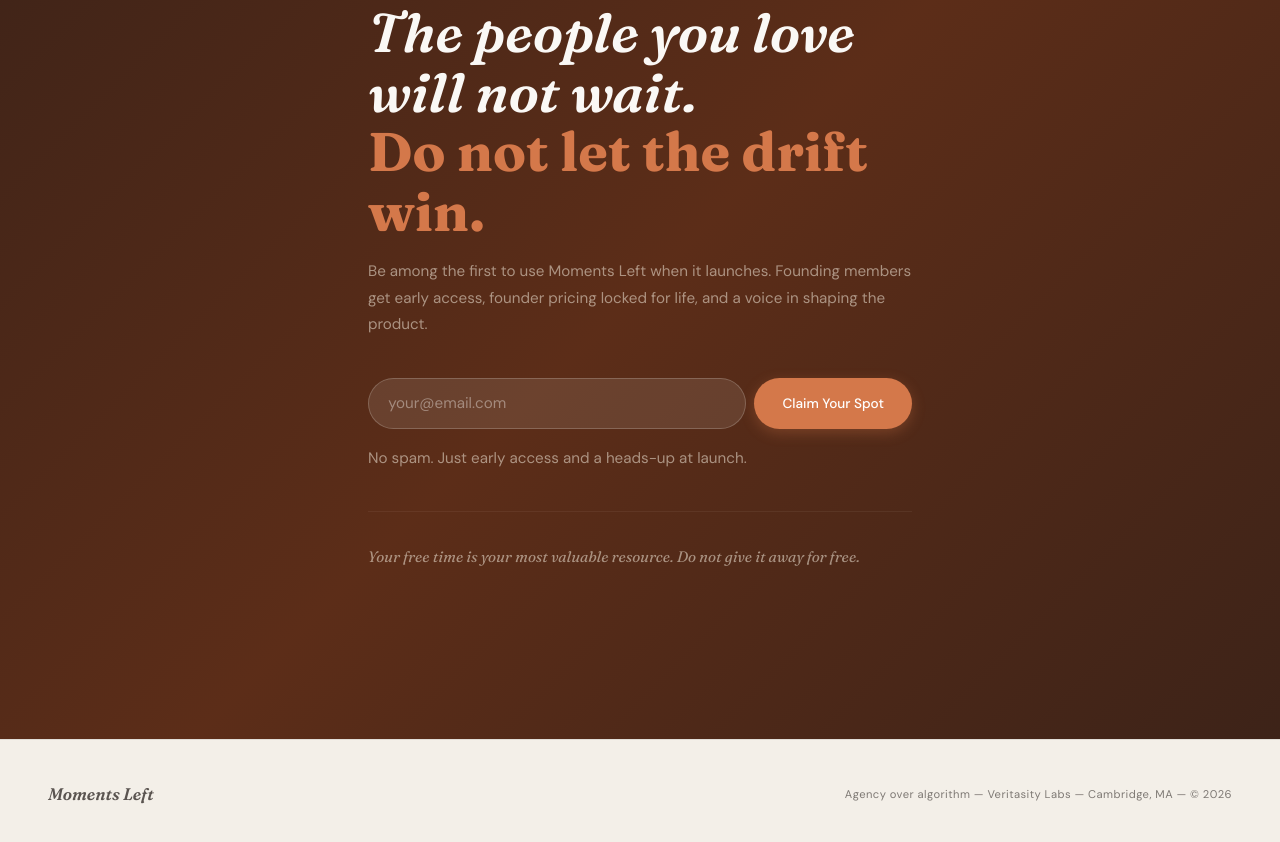
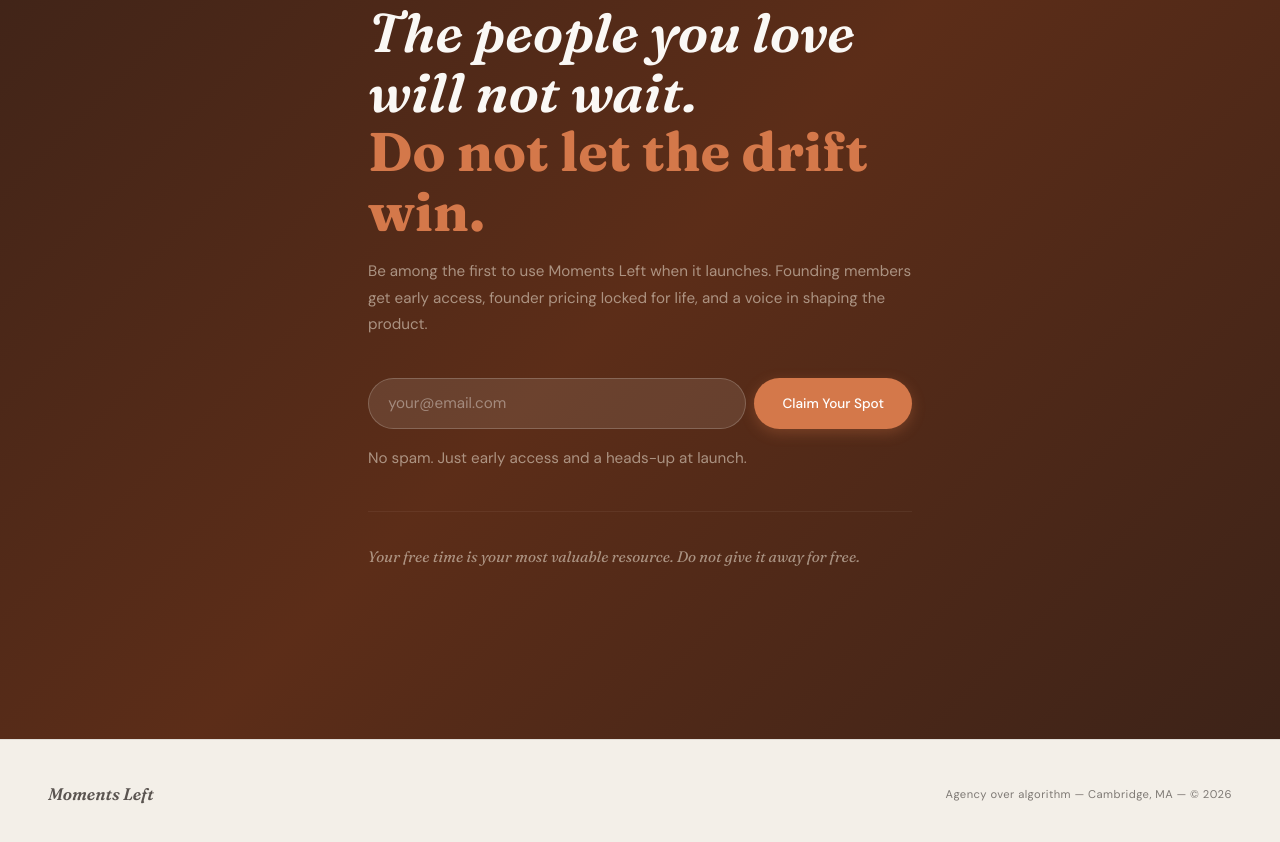
Before and after one commit to veritasitylabs/momentsleft-landing, a plain HTML site: page index.html in a window 1280 px wide. Shown: the part 8812-9654 px from the top of the page. Drawn offline with nearby package versions, Linux system fonts and the light colour scheme.

Commit message:
Remove 'Veritasity Labs' from footer text

```diff
--- a/index.html
+++ b/index.html
@@ -1811,7 +1811,7 @@
 <!-- FOOTER -->
 <footer>
   <span class="footer-word">Moments Left</span>
-  <span class="footer-tag">Agency over algorithm &mdash; Veritasity Labs &mdash; Cambridge, MA &mdash; &copy; 2026</span>
+  <span class="footer-tag">Agency over algorithm &mdash; Cambridge, MA &mdash; &copy; 2026</span>
 </footer>
 
 <!-- STICKY + SHARE -->
```
